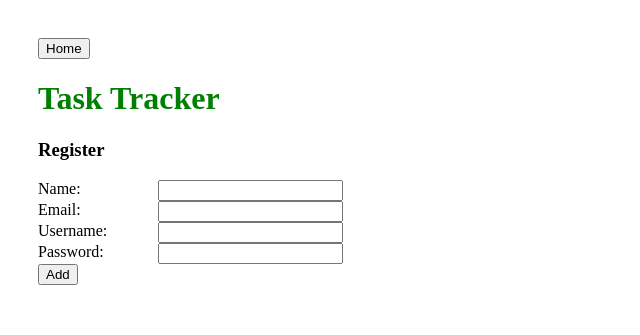
After one commit to ethanh2003/Task-Tracker, a Flask app: page /register in a window 1280 px wide. The commit adds this page. Shown: the top 335 px of the page, without its empty margins (0-640 px from the left). Run offline with Flask 2, Linux system fonts and the light colour scheme.

Commit message:
Added User Creation

```diff
--- a/app.py
+++ b/app.py
@@ -15,8 +15,8 @@ db = SQLAlchemy(app)
 class User(db.Model):
     id = db.Column(db.Integer, primary_key=True)
     name = db.Column(db.String(4150))
-    email = db.Column(db.String(4150))
-    username = db.Column(db.String(100))
+    email = db.Column(db.String(4150),unique=True)
+    username = db.Column(db.String(100),unique=True)
     password = db.Column(db.String(100))
 class Todo(db.Model):
     id = db.Column(db.Integer, primary_key=True)
@@ -25,11 +25,14 @@ class Todo(db.Model):
     assigned = db.Column(db.String(100))
     due = db.Column(db.Date)
     complete = db.Column(db.Integer)
+@app.route("/")
+def index():
 
-@app.route('/')
-def index():
+    return render_template('index.html')
+@app.route('/task')
+def task():
     todo_list = Todo.query.all()
-    return render_template('index.html',todo_list=todo_list)
+    return render_template('task.html',todo_list=todo_list)
 @app.route("/add", methods=["POST"])
 def add():
     title = request.form.get("title")
@@ -40,7 +43,7 @@ def add():
     new_todo = Todo(title=title,description=description,due=due,assigned=assigned, complete=0)
     db.session.add(new_todo)
     db.session.commit()
-    return redirect(url_for("index"))
+    return redirect(url_for("task"))
 
 @app.route("/update/<int:todo_id>")
 def update(todo_id):
@@ -50,14 +53,24 @@ def update(todo_id):
     else:
         todo.complete = int(todo.complete)+1
     db.session.commit()
-    return redirect(url_for("index"))
+    return redirect(url_for("task"))
 
 @app.route("/delete/<int:todo_id>")
 def delete(todo_id):
     todo = Todo.query.filter_by(id=todo_id).first()
     db.session.delete(todo)
     db.session.commit()
-    return redirect(url_for("index"))
+    return redirect(url_for("task"))
+@app.route("/register",methods=('GET', 'POST'))
+def register():
+    name =  request.form.get("name")
+    email =  request.form.get("email")
+    username =  request.form.get("username")
+    password =  request.form.get("password")
+    new_user = User(name=name,email=email,username=username,password=password)
+    db.session.add(new_user)
+    db.session.commit()
+    return render_template('register.html')
 
 
 
--- /dev/null
+++ b/templates/register.html
@@ -0,0 +1,35 @@
+<!DOCTYPE html>
+<html lang="en">
+
+<head>
+    <meta charset="UTF-8">
+    <meta name="viewport" content="width=device-width, initial-scale=1.0">
+    <title>Task Tracker</title>
+    <link rel="stylesheet" href="./static/main.css">
+</head>
+<a href="/"><button>Home</button></a>
+<body>
+
+    <h1>Task Tracker</h1>
+    <form action="/register" method="post">
+        <div>
+            <h3>Register</h3>
+            <label>Name:</label>
+            <input type="text" name="name" value="{{ request.form['name'] }}">
+            <br>
+            <label>Email:</label>
+            <input type="text" name="email" value="{{ request.form['email'] }}">
+            <br>
+            <label>Username:</label>
+            <input type="text" name="username" value="{{ request.form['username'] }}">
+            <br>
+            <label>Password:</label> <!--Change to Dropdown of users-->
+            <input type="text" name="password" value="{{ request.form['password'] }}">
+            <br>
+            <button type="submit">Add</button>
+        </div>
+    </form>
+    <h1>{{message}}</h1>
+   </body>
+
+   </html>
```
Also changed, not shown: templates/index.html (+4 -54 lines), templates/task.html (added, +65 -0 lines), instance/Base User/database.sqlite (added), instance/database.sqlite.
